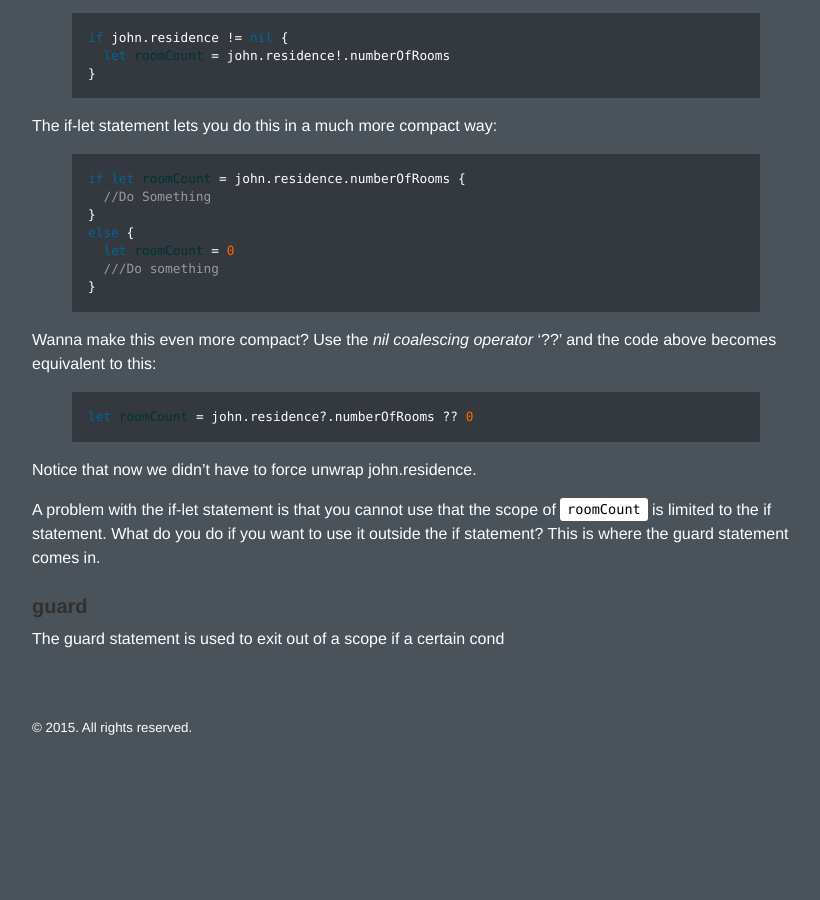
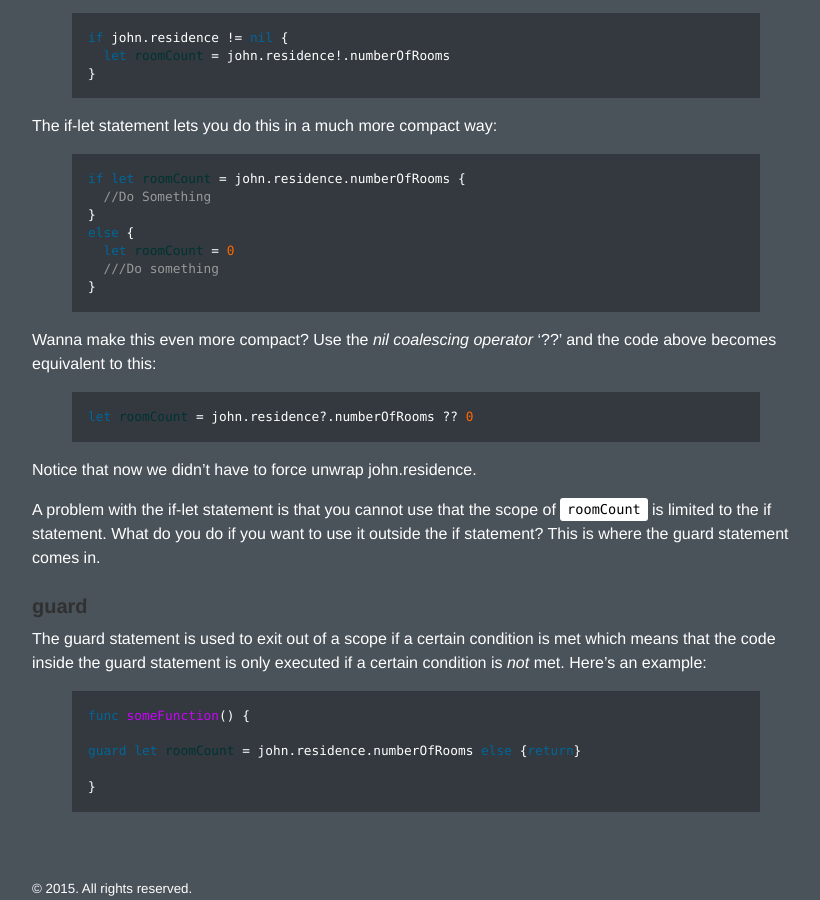
Before and after one commit to AtharvaVaidya/atharvavaidya.github.io, a Jekyll site: the page built from _posts/2015-12-07-Optionals.md, in a window 1280 px wide and 900 px high, scrolled down 1607 px. Shown: the whole window, without its empty margins (224-1044 px from the left). Built offline with Jekyll 4.4.1, drawn with Linux system fonts in a browser that asks for light colours; before the commit the page ends 2346 px from its top, so only the background shows below that.

Commit message:
Update 2015-12-07-Optionals.md

```diff
--- a/_posts/2015-12-07-Optionals.md
+++ b/_posts/2015-12-07-Optionals.md
@@ -102,4 +102,12 @@ A problem with the if-let statement is that you cannot use that the scope of `ro
 
 ###guard
 
-The guard statement is used to exit out of a scope if a certain cond
+The guard statement is used to exit out of a scope if a certain condition is met which means that the code inside the guard statement is only executed if a certain condition is *not* met. Here's an example:
+
+{%highlight swift%}
+func someFunction() {
+
+guard let roomCount = john.residence.numberOfRooms else {return}
+
+}
+{%endhighlight%}
```
